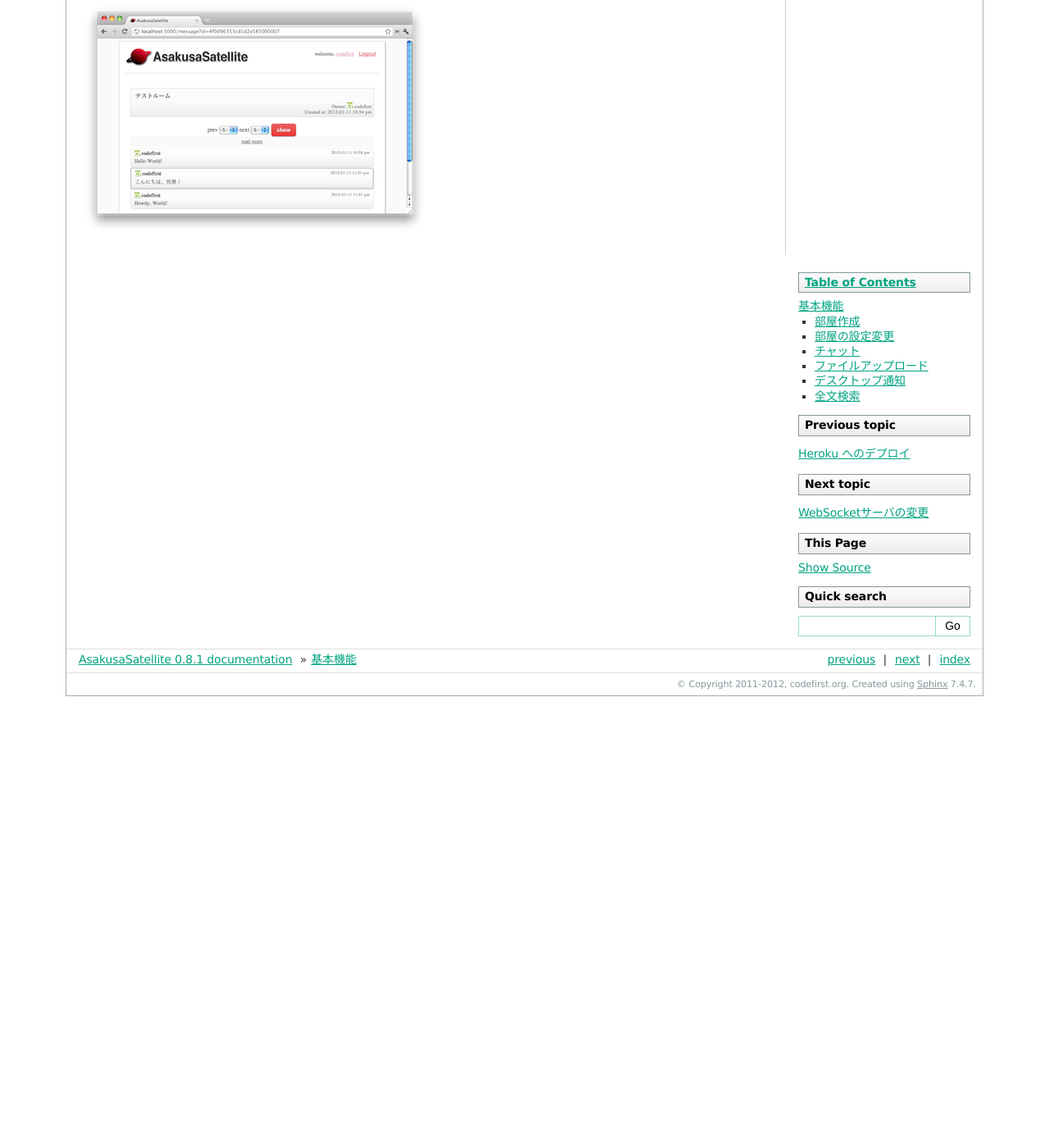
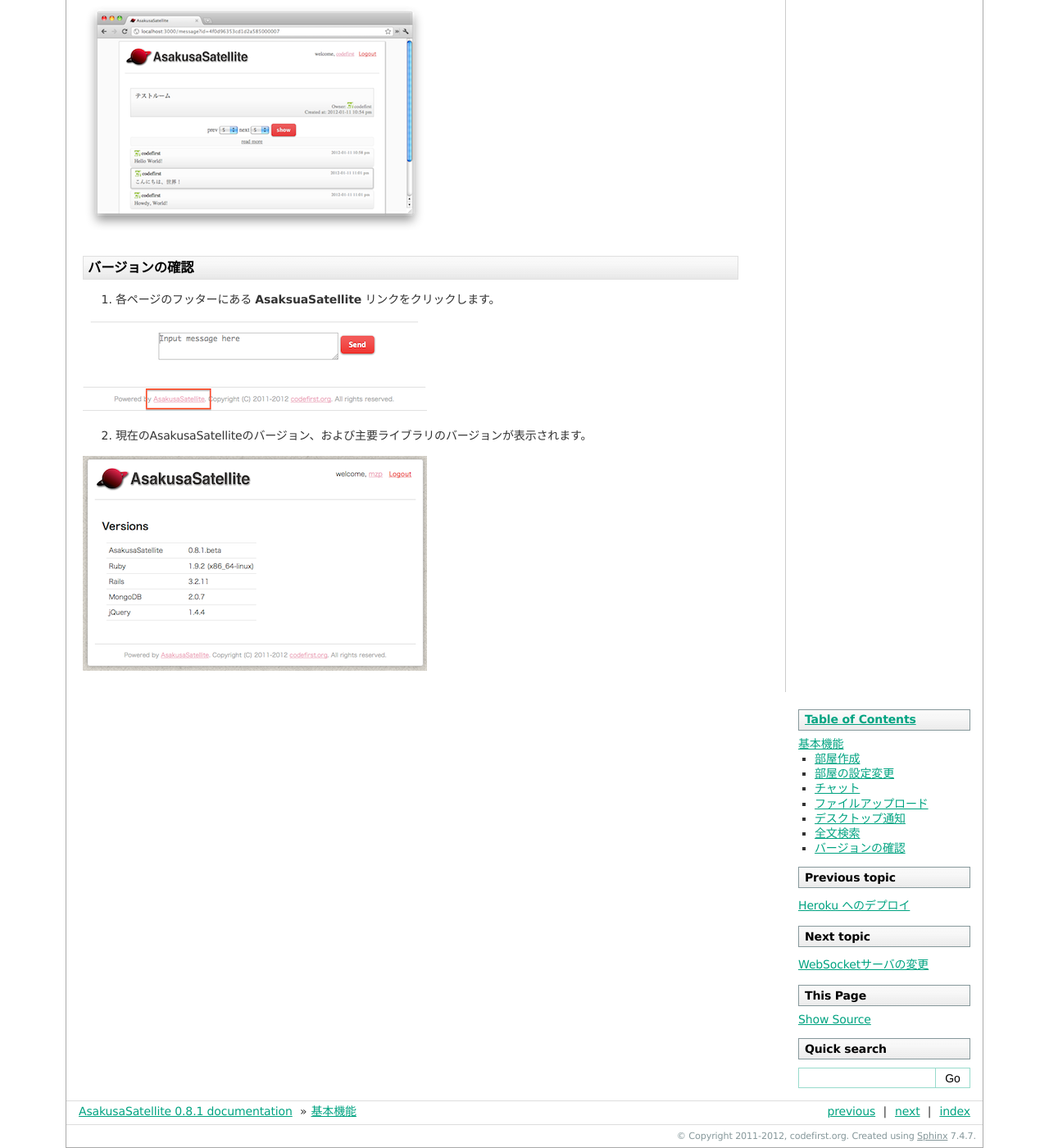
Before and after one commit to codefirst/asakusa-satellite-manual, a Sphinx documentation site: the page built from source/function.rst, in a window 1280 px wide and 1400 px high, scrolled down 6652 px. Shown: the whole window at 82% size. Built offline with Sphinx 7.4.7, drawn with Linux system fonts in a browser that asks for light colours; before the commit the page ends 7501 px from its top, so only the background shows below that.

Commit message:
add manual: about page

```diff
--- a/source/function.rst
+++ b/source/function.rst
@@ -137,3 +137,13 @@
 3. 検索結果の前後の発言を表示します。
 
 .. image:: images/search_result_around.png
+
+バージョンの確認
+-----------------------
+1. 各ページのフッターにある **AsaksuaSatellite** リンクをクリックします。
+
+.. image:: images/about_link.png
+
+2. 現在のAsakusaSatelliteのバージョン、および主要ライブラリのバージョンが表示されます。
+
+.. image:: images/about_page.png
```
Also changed, not shown: source/images/about_link.png (added), source/images/about_page.png (added).
